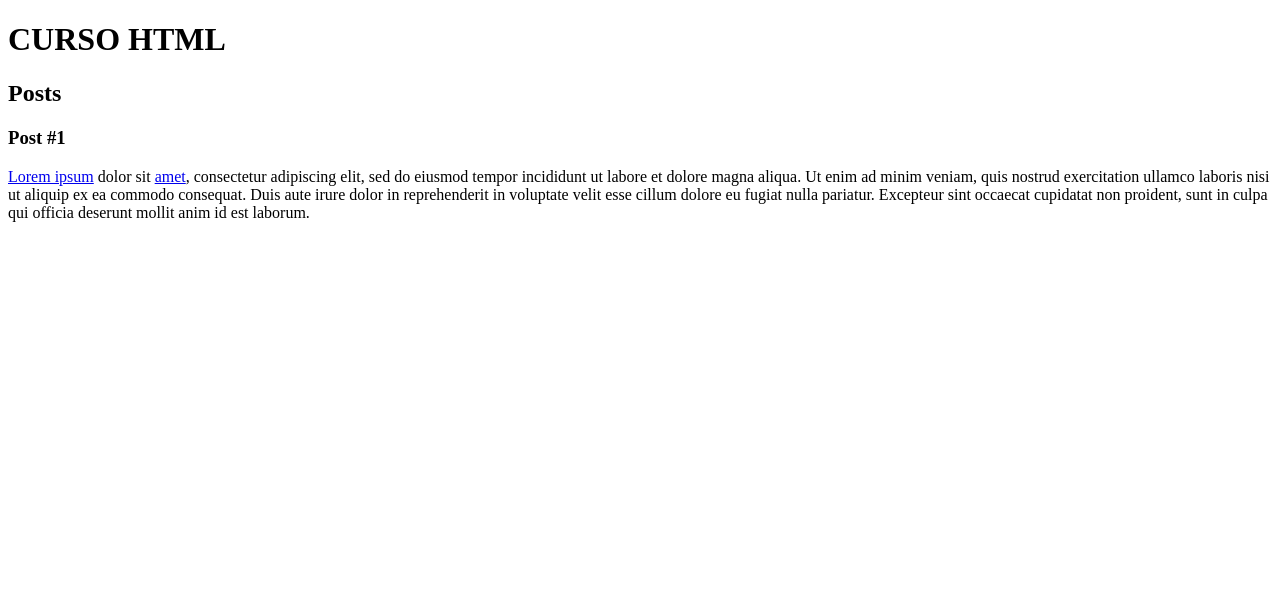
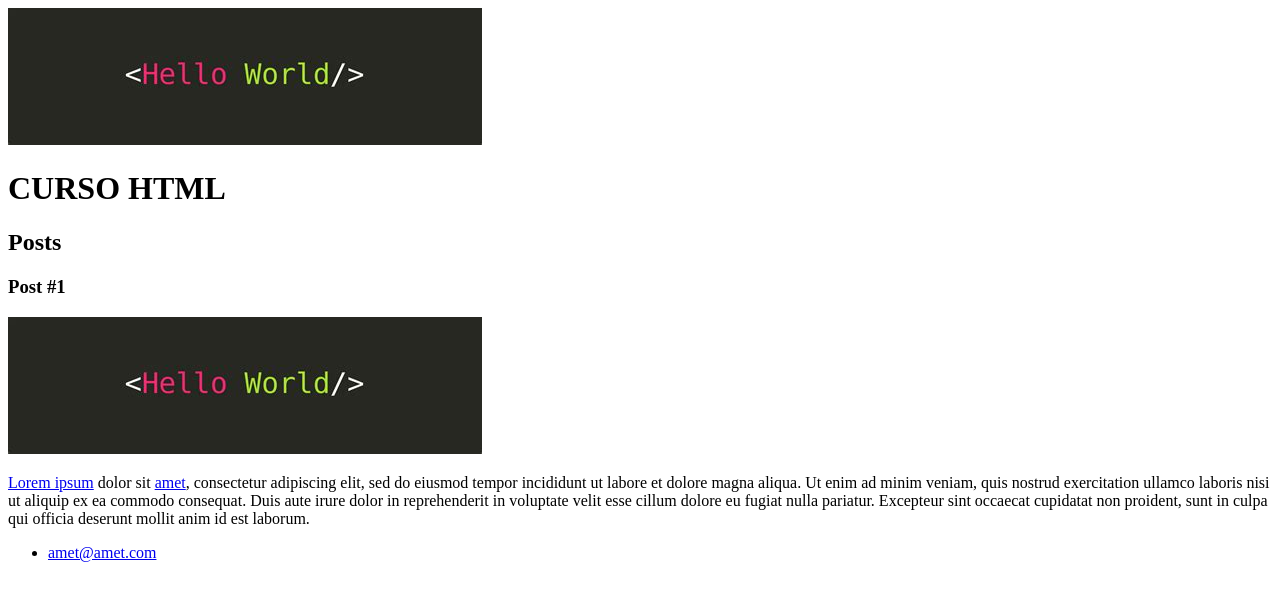
Before and after one commit to elton-nascimento/DIO-BootcampCarrefourWebDeveloper, a plain HTML site: page HTML/index.html in a window 1280 px wide. Drawn offline with Linux system fonts and the light colour scheme.

Commit message:
Curso HTML

```diff
--- a/HTML/index.html
+++ b/HTML/index.html
@@ -7,6 +7,7 @@
 
     <body>
         <header>
+            <img src="hello.jpg" alt="Hello World">
             <h1>CURSO HTML</h1>
         </header>
 
@@ -17,6 +18,7 @@
 
             <article>
                 <h3>Post #1</h3>
+                <img src="hello.jpg" alt="Hello World">
 
                 <p>
                     <a href="https://loremipsum.io/" target="_blank">Lorem ipsum</a> dolor sit <a href="mailto:amet@amet.com">amet</a>, consectetur adipiscing elit, sed do eiusmod tempor incididunt ut labore et dolore magna aliqua. Ut enim ad minim veniam, quis nostrud exercitation ullamco laboris nisi ut aliquip ex ea commodo consequat. Duis aute irure dolor in reprehenderit in voluptate velit esse cillum dolore eu fugiat nulla pariatur. Excepteur sint occaecat cupidatat non proident, sunt in culpa qui officia deserunt mollit anim id est laborum.
@@ -24,6 +26,12 @@
             </article>
         </section>
 
-        <footer></footer>
+        <footer>
+            <ul>
+                <li>
+                    <a href="mailto:amet@amet.com">amet@amet.com</a>
+                </li>
+            </ul>
+        </footer>
     </body>
 </html>
```
Also changed, not shown: HTML/hello.jpg (added).
